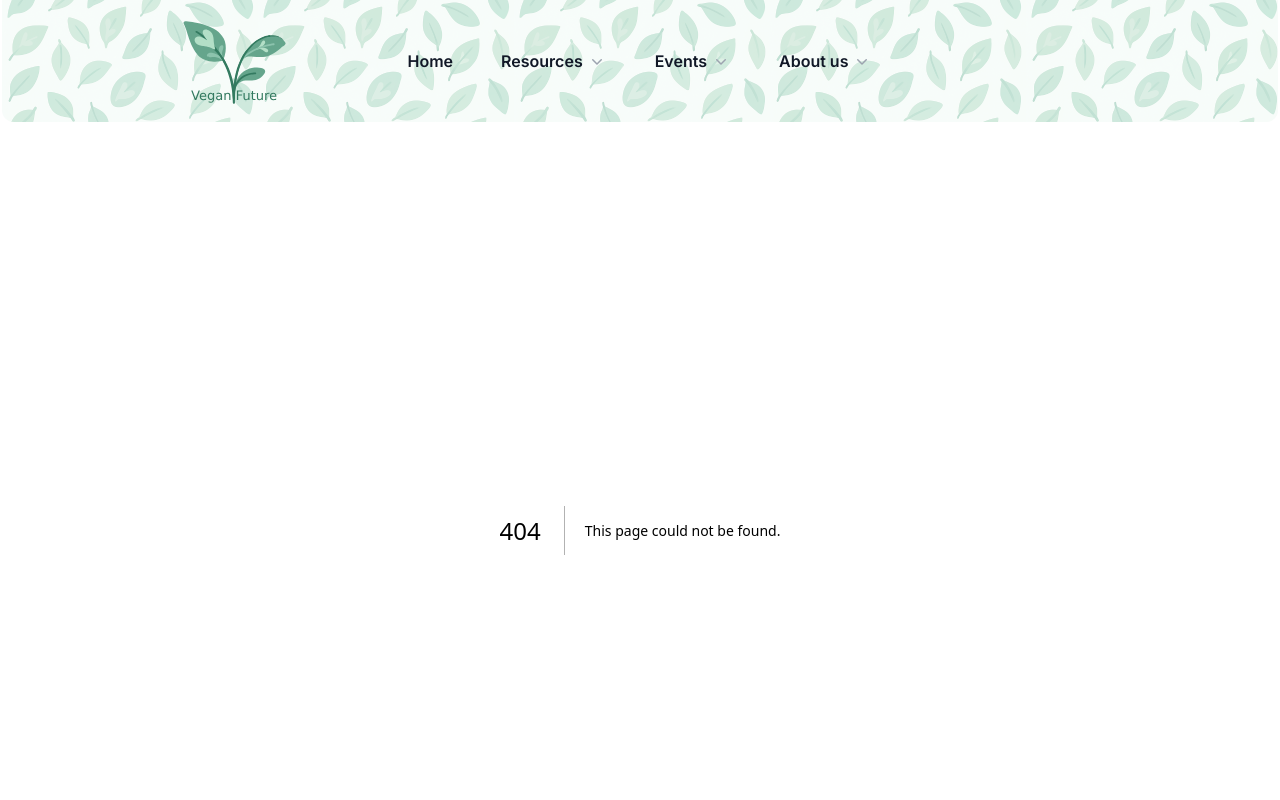
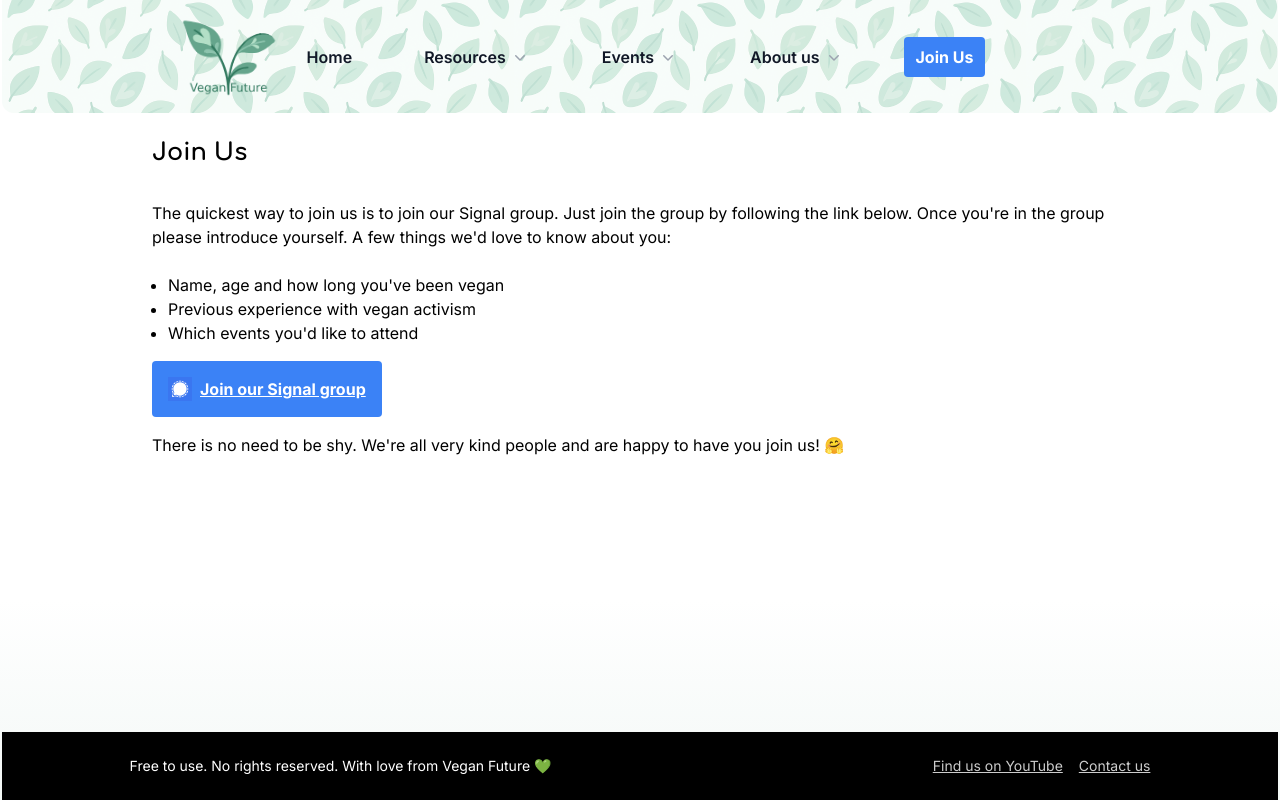
Before and after one commit to veganfuture/veganfuture.org, a Next.js app: page /join_us in a window 1280 px wide. Before the commit this address had no page. Shown: the top 800 px of the page. Built offline with nearby package versions, Linux system fonts and the light colour scheme.

Commit message:
add join us button

```diff
--- /dev/null
+++ b/app/join_us/page.tsx
@@ -0,0 +1,31 @@
+import Image from "next/image";
+
+export default function JoinUs() {
+  return (
+    <>
+      <div className="text-2xl font-bold p-4 font-comfortaa">Join Us</div>
+      <p className="p-4">
+        The quickest way to join us is to join our Signal group. Just join the
+        group by following the link below. Once you're in the group please
+        introduce yourself. A few things we'd love to know about you:
+      </p>
+      <ul className="px-4 pt-2 pb-4 list-disc ml-4">
+        <li>Name, age and how long you've been vegan</li>
+        <li>Previous experience with vegan activism</li>
+        <li>Which events you'd like to attend</li>
+      </ul>
+
+      <a
+        href="https://signal.group/#CjQKIIejwwWrcfw4uWRdv3M7oZx34HM9H-uvcTnxZeY-K6EBEhC4bsMUN5MbkflmSieu8LxD"
+        className="bg-blue-500 hover:bg-blue-700 text-white font-bold mx-4 p-4 rounded inline-flex items-center space-x-2"
+      >
+        <Image src="/Signal.svg" width={24} height={24} alt="Signal Logo" />
+        <span>Join our Signal group</span>
+      </a>
+      <p className="p-4">
+        There is no need to be shy. We're all very kind people and are happy to
+        have you join us! 🤗
+      </p>
+    </>
+  );
+}
--- a/components/navbar/navbar.tsx
+++ b/components/navbar/navbar.tsx
@@ -33,6 +33,7 @@ type NavItem = {
   name: string;
   description: string;
   href: string;
+  style?: "button";
 };
 
 type NavDropdown = {
@@ -119,6 +120,12 @@ const topLevelItems: Array<TopLevelItem> = [
       },
     ],
   },
+  {
+    name: "Join Us",
+    description: "Help build the future we believe in",
+    href: "/join_us",
+    style: "button",
+  },
 ];
 
 type NavBarProps = {
@@ -161,13 +168,17 @@ export function Navbar({ className }: NavBarProps) {
               <a
                 key={item.name}
                 href={item.href}
-                className="text-l font-semibold leading-6 text-gray-900 no-underline hover:text-indigo-600"
+                className={
+                  item.style == "button"
+                    ? "bg-blue-500 hover:bg-blue-700 text-white font-bold rounded leading-6 px-3 py-2 no-underline"
+                    : "text-l font-semibold leading-6 text-gray-900 no-underline hover:text-indigo-600 px-3 py-2"
+                }
               >
                 {item.name}
               </a>
             ) : (
               <Popover key={item.name} className="relative">
-                <PopoverButton className="flex items-center gap-x-1 text-l font-semibold leading-6 text-gray-900">
+                <PopoverButton className="flex items-center gap-x-1 text-l font-semibold leading-6 text-gray-900 px-3 py-2">
                   {item.name}
                   <ChevronDownIcon
                     aria-hidden="true"
@@ -183,7 +194,7 @@ export function Navbar({ className }: NavBarProps) {
                     {item.children.map((childItem) => (
                       <div
                         key={childItem.name}
-                        className="group relative flex items-center gap-x-6 rounded-lg p-4 text-sm leading-6 hover:bg-green-100"
+                        className="group relative flex items-center gap-x-6 rounded-lg px-3 py-2 text-sm leading-6 hover:bg-green-100"
                       >
                         <div className="flex h-11 w-11 flex-none items-center justify-center rounded-lg bg-gray-50 group-hover:bg-white">
                           <childItem.icon
@@ -247,13 +258,17 @@ export function Navbar({ className }: NavBarProps) {
                     <a
                       key={item.name}
                       href={item.href}
-                      className="-mx-3 block rounded-lg px-3 py-2 text-base font-semibold leading-7 text-gray-900 hover:bg-green-100 no-underline hover:text-indigo-600"
+                      className={
+                        item.style == "button"
+                          ? "block bg-blue-500 hover:bg-blue-700 text-white font-bold rounded leading-7 px-3 py-2 no-underline"
+                          : "block rounded-lg px-3 py-2 text-base font-semibold leading-7 text-gray-900 hover:bg-green-100 no-underline hover:text-indigo-600"
+                      }
                     >
                       {item.name}
                     </a>
                   ) : (
-                    <Disclosure key={item.name} as="div" className="-mx-3">
-                      <DisclosureButton className="group flex w-full items-center justify-between rounded-lg py-2 pl-3 pr-4 text-base font-semibold leading-7 text-gray-900 hover:bg-green-100">
+                    <Disclosure key={item.name} as="div" className="">
+                      <DisclosureButton className="group flex w-full items-center justify-between rounded-lg px-3 py-2 text-base font-semibold leading-7 text-gray-900 hover:bg-green-100">
                         {item.name}
                         <ChevronDownIcon
                           aria-hidden="true"
```
